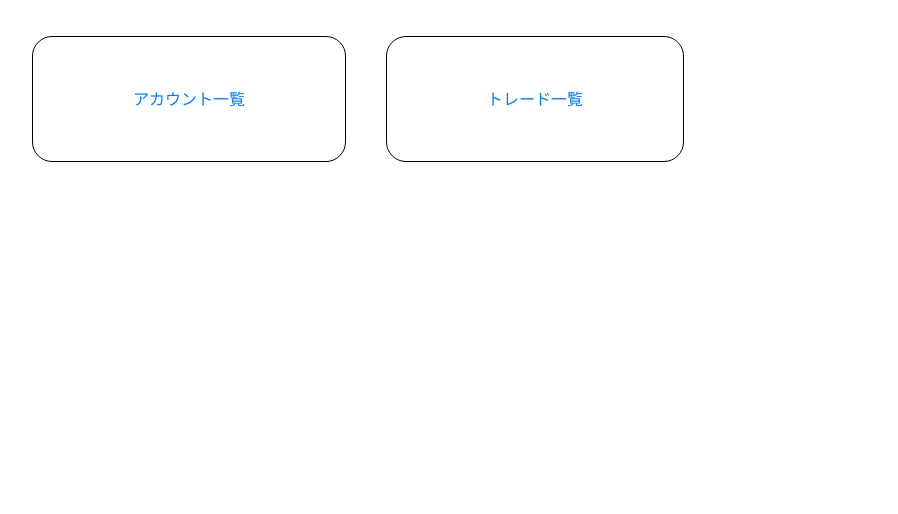
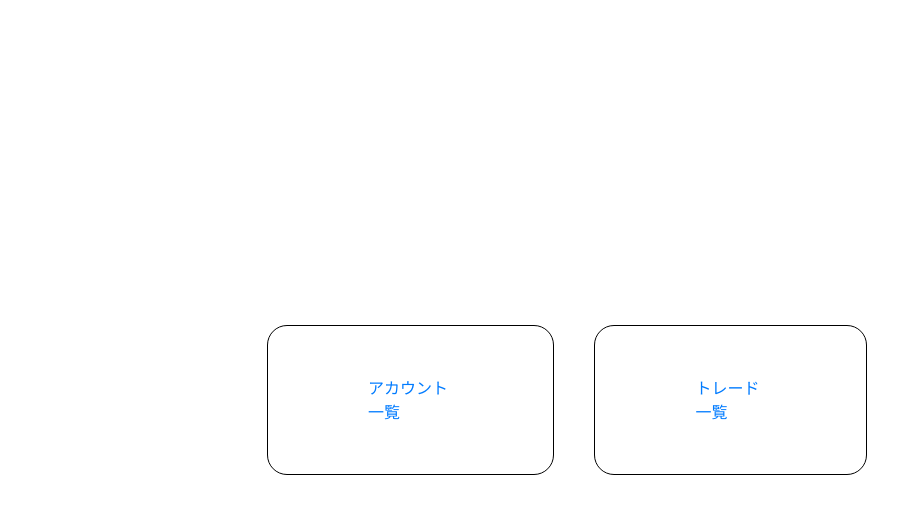
Before and after one commit to var-demiurgos/social-trading, a Django app: page / in a window 1280 px wide. Shown: the top 514 px of the page, without its empty margins (73-971 px from the left). Run offline with Django 3.2, Linux system fonts and the light colour scheme; some libraries are stand-ins or nearby versions.

Commit message:
make it better

```diff
--- a/SocialTrade/templates/trade/base.html
+++ b/SocialTrade/templates/trade/base.html
@@ -15,9 +15,7 @@
 </head>
 <body>
       <!-- メインコンテント -->
-      <div class="container mt-3">
-          {% block content %}{% endblock %}
-      </div>
+      {% block content %}{% endblock %}
 
       <!-- Optional JavaScript -->
       <!-- jQuery first, then Popper.js, then Bootstrap JS -->
--- a/SocialTrade/templates/trade/index.html
+++ b/SocialTrade/templates/trade/index.html
@@ -1,13 +1,24 @@
 {% extends "trade/base.html" %}
 {% load static %}
 {% block content %}
-<div class="select__list">
-	<div class="select__list__account"><a href="{% url 'trade:account' %}">アカウント一覧</a></div>
-	<div class="select__list__trade"><a href="{% url 'trade:trades' %}">トレード一覧</a></div>
+<div class="select">
+	<div class="select__list">
+		<a href="{% url 'trade:account' %}"><div class="select__list__account">アカウント一覧</div></a>
+		<a href="{% url 'trade:trades' %}"><div class="select__list__trade">トレード一覧</div></a>
+	</div>
 </div>
 <style type="text/css">
+	.select{
+		position: relative;
+		height: 100vh;
+	}
 	.select__list{
+		position: absolute;
+		top: 50%;
+		left: 50%;
+		transform: translate(-50%, -50%);
 		display: flex;
+		justify-content: center;
 	}
 	.select__list__account,
 	.select__list__trade{
--- a/SocialTrade/templates/trade/trade.html
+++ b/SocialTrade/templates/trade/trade.html
@@ -10,7 +10,7 @@
 		<th>利確</th>
 		<th>価格</th>
 	</tr>
-    {% for item in data %}
+    {% for item in trade_list_list %}
     <tr class="table__{{ item.active }}">
     	{% if item.order_type == 0 %}
         	<td>買い</td>
```
